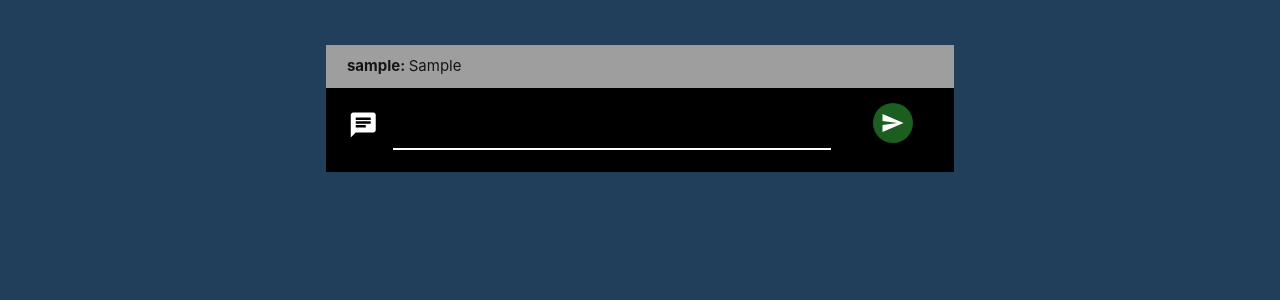
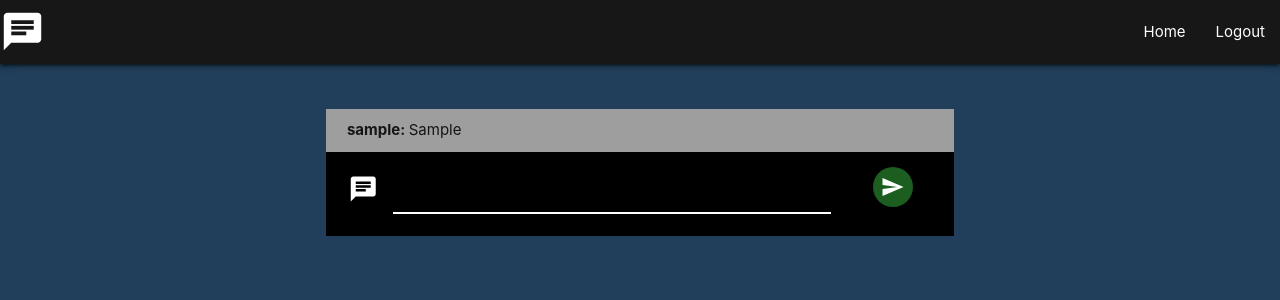
Before and after one commit to iamtheluiz/Simple_Chat, a PHP site: page /home.php in a window 1280 px wide. Shown: the top 300 px of the page. Run offline with PHP 8.4, Linux system fonts and the light colour scheme; the visitor is signed in with stand-in values (Sample User, id 1); tables that the repository leaves empty hold one stand-in row (values such as "Sample post").

Commit message:
Adicionado menu e função de logout

```diff
--- /dev/null
+++ b/actions/logout.php
@@ -0,0 +1,5 @@
+<?php
+
+	include_once('../init/init.php');
+
+	$sys->logout();
--- a/components/menu.php
+++ b/components/menu.php
@@ -1,12 +1,14 @@
 <nav style=" background-color:rgba(33, 63, 91, 0.8);">
 	<div id="top_menu" class="nav-wrapper z-depth-2">
-      	<a href="#!" class="brand-logo"><img src="img/logo2.png"></a>
+      	<a href="#!" class="brand-logo"><i class="material-icons" style="font-size: 3rem">chat</i></a>
       	<a href="#" data-target="mobile-demo" class="sidenav-trigger"><i class="material-icons">menu</i></a>
       	<ul class="right hide-on-med-and-down">
-	        <li><a href="index.html">Home</a></li>
+	        <li><a href="/home.php">Home</a></li>
+	        <li><a href="/actions/logout.php">Logout</a></li>
       	</ul>
     </div>
-	</nav>
-	<ul class="sidenav" id="mobile-demo">
-    <li><a href="sass.html">Sass</a></li>
-	</ul>
+</nav>
+<ul class="sidenav" id="mobile-demo">
+	<li><a href="/home.php">Home</a></li>
+	<li><a href="/actions/logout.php">Logout</a></li>
+</ul>
--- a/css/style.css
+++ b/css/style.css
@@ -7,6 +7,9 @@ body{
 #top_menu a img{
     height: 56px;
     width: auto;
+}
+#top_menu a{
+    color:white !important;
 }
 @media only screen and (min-width: 601px) {
     #top_menu a img{
--- a/home.php
+++ b/home.php
@@ -11,6 +11,10 @@
 	</head>
 	<body>
 		<div class="content row">
+
+			<?php
+				include_once('components/menu.php');
+			?>
 
 			<!-- Caixa de mensagem -->
 			<section class="corpo col s12">
@@ -45,6 +49,11 @@
 		<script type="text/javascript" src="js/jquery-1.12.0.min.js"></script>
         <script type="text/javascript" src="js/materialize.min.js"></script>
         <script type="text/javascript">
+
+        	$(document).ready(function(){
+        		$('.sidenav').sidenav();
+        	});
+
         	$(function(){
 				$('#form_chat').submit(function(event){
 					event.preventDefault();
```
